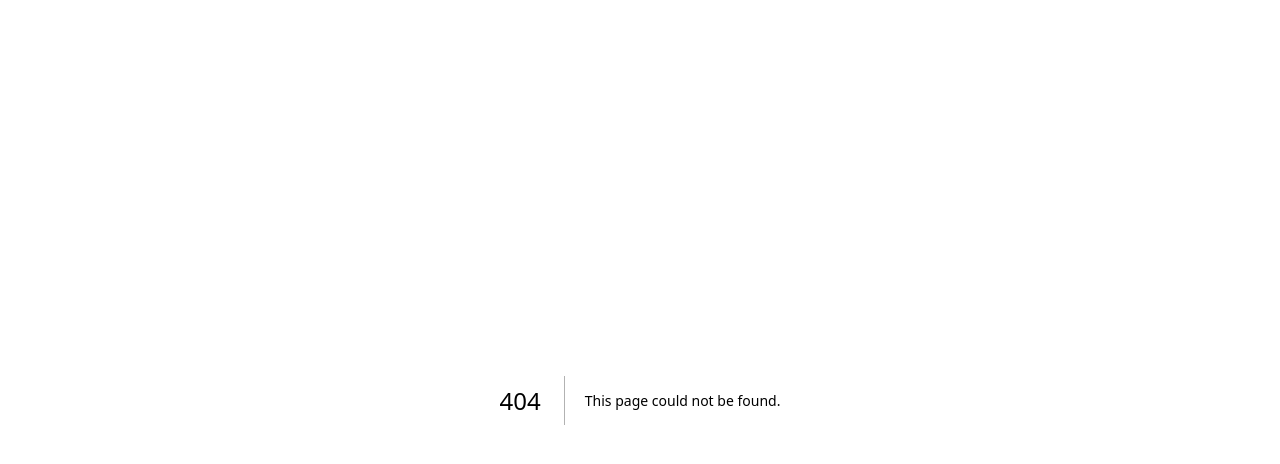
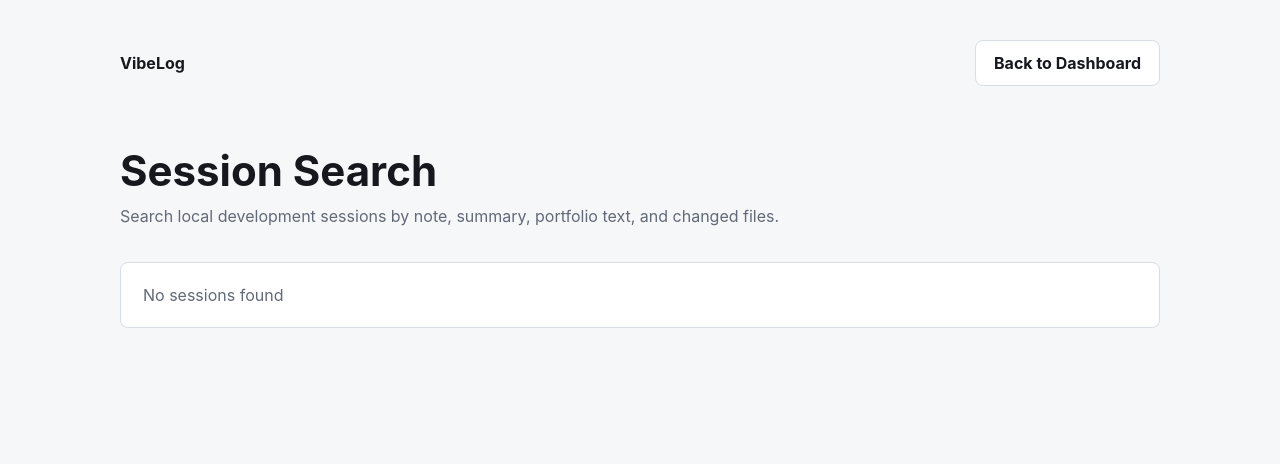
Before and after one commit to letsplaycoding/LetsVibe, a Next.js app in the folder apps/web/: page /dashboard/search in a window 1280 px wide. Before the commit this address had no page. Shown: the top 464 px of the page. Built offline with nearby package versions, Linux system fonts and the light colour scheme.

Commit message:
feat: add session search and filters

```diff
--- a/apps/web/app/dashboard/page.tsx
+++ b/apps/web/app/dashboard/page.tsx
@@ -41,6 +41,9 @@ export default function DashboardPage() {
             VibeLog
           </a>
           <div className="nav-actions">
+            <Link className="button secondary" href="/dashboard/search">
+              Search
+            </Link>
             <Link className="button secondary" href="/dashboard/timeline">
               Timeline
             </Link>
--- /dev/null
+++ b/apps/web/app/dashboard/search/page.tsx
@@ -0,0 +1,34 @@
+import Link from "next/link";
+import { getSearchSessions } from "../../../lib/sessions";
+import { SearchView } from "./search-view";
+
+export const dynamic = "force-dynamic";
+
+export default function SearchPage() {
+  const sessions = getSearchSessions();
+
+  return (
+    <main className="page">
+      <div className="shell">
+        <nav className="nav" aria-label="Main navigation">
+          <Link className="brand" href="/dashboard">
+            VibeLog
+          </Link>
+          <Link className="button secondary" href="/dashboard">
+            Back to Dashboard
+          </Link>
+        </nav>
+
+        <header className="dashboard-header">
+          <h1>Session Search</h1>
+          <p>
+            Search local development sessions by note, summary, portfolio text,
+            and changed files.
+          </p>
+        </header>
+
+        <SearchView sessions={sessions} />
+      </div>
+    </main>
+  );
+}
--- /dev/null
+++ b/apps/web/app/dashboard/search/search-view.tsx
@@ -0,0 +1,183 @@
+"use client";
+
+import Link from "next/link";
+import { useMemo, useState } from "react";
+import type { SearchSession } from "../../../lib/sessions";
+
+type SearchFilter = "today" | "week" | "all";
+type SearchSort = "newest" | "oldest" | "most-changed";
+
+type SearchViewProps = {
+  sessions: SearchSession[];
+};
+
+function isToday(date: Date): boolean {
+  const now = new Date();
+
+  return date.toDateString() === now.toDateString();
+}
+
+function isThisWeek(date: Date): boolean {
+  const now = new Date();
+  const weekAgo = new Date(now);
+  weekAgo.setDate(now.getDate() - 7);
+
+  return date >= weekAgo && date <= now;
+}
+
+function matchesFilter(session: SearchSession, filter: SearchFilter): boolean {
+  if (filter === "all") {
+    return true;
+  }
+
+  const date = new Date(session.createdAt);
+
+  if (Number.isNaN(date.getTime())) {
+    return false;
+  }
+
+  return filter === "today" ? isToday(date) : isThisWeek(date);
+}
+
+function matchesQuery(session: SearchSession, query: string): boolean {
+  const normalizedQuery = query.trim().toLowerCase();
+
+  if (!normalizedQuery) {
+    return true;
+  }
+
+  const searchableText = [
+    session.featureName,
+    session.summary,
+    session.userNote,
+    session.portfolioText,
+    session.changedFiles.join(" ")
+  ]
+    .join(" ")
+    .toLowerCase();
+
+  return searchableText.includes(normalizedQuery);
+}
+
+function sortSessions(
+  sessions: SearchSession[],
+  sort: SearchSort
+): SearchSession[] {
+  return [...sessions].sort((a, b) => {
+    if (sort === "oldest") {
+      return new Date(a.createdAt).getTime() - new Date(b.createdAt).getTime();
+    }
+
+    if (sort === "most-changed") {
+      return b.changedFilesCount - a.changedFilesCount;
+    }
+
+    return new Date(b.createdAt).getTime() - new Date(a.createdAt).getTime();
+  });
+}
+
+export function SearchView({ sessions }: SearchViewProps) {
+  const [query, setQuery] = useState("");
+  const [filter, setFilter] = useState<SearchFilter>("all");
+  const [sort, setSort] = useState<SearchSort>("newest");
+
+  const results = useMemo(() => {
+    const filteredSessions = sessions.filter(
+      (session) => matchesFilter(session, filter) && matchesQuery(session, query)
+    );
+
+    return sortSessions(filteredSessions, sort);
+  }, [filter, query, sessions, sort]);
+
+  if (sessions.length === 0) {
+    return <div className="empty-state">No sessions found</div>;
+  }
+
+  return (
+    <section aria-label="Session search">
+      <div className="search-controls">
+        <label className="search-field">
+          <span>Search sessions</span>
+          <input
+            aria-label="Search sessions"
+            className="search-input"
+            onChange={(event) => setQuery(event.target.value)}
+            placeholder="Search feature, summary, note, portfolio text, or files"
+            type="search"
+            value={query}
+          />
+        </label>
+
+        <label className="sort-field">
+          <span>Sort</span>
+          <select
+            className="select-control"
+            onChange={(event) => setSort(event.target.value as SearchSort)}
+            value={sort}
+          >
+            <option value="newest">Newest</option>
+            <option value="oldest">Oldest</option>
+            <option value="most-changed">Most changed files</option>
+          </select>
+        </label>
+      </div>
+
+      <div className="filter-tabs" role="group" aria-label="Search filters">
+        <button
+          className={filter === "today" ? "active" : ""}
+          onClick={() => setFilter("today")}
+          type="button"
+        >
+          Today
+        </button>
+        <button
+          className={filter === "week" ? "active" : ""}
+          onClick={() => setFilter("week")}
+          type="button"
+        >
+          This Week
+        </button>
+        <button
+          className={filter === "all" ? "active" : ""}
+          onClick={() => setFilter("all")}
+          type="button"
+        >
+          All
+        </button>
+      </div>
+
+      <p className="search-summary">
+        Showing {results.length} of {sessions.length} sessions
+      </p>
+
+      {results.length === 0 ? (
+        <div className="empty-state">No sessions match this search.</div>
+      ) : (
+        <div className="session-list">
+          {results.map((session) => (
+            <Link
+              className="session-card"
+              href={`/dashboard/session/${session.id}`}
+              key={session.id}
+            >
+              <div>
+                <h2>{session.featureName}</h2>
+                <p>{session.summary}</p>
+              </div>
+              <dl className="session-meta">
+                <div>
+                  <dt>Created</dt>
+                  <dd>{session.createdAt}</dd>
+                </div>
+                <div>
+                  <dt>Changed files</dt>
+                  <dd>{session.changedFilesCount}</dd>
+                </div>
+              </dl>
+            </Link>
+          ))}
+        </div>
+      )}
+    </section>
+  );
+}
--- a/apps/web/app/globals.css
+++ b/apps/web/app/globals.css
@@ -524,6 +524,52 @@ h1 {
   color: var(--accent-strong);
 }
 
+.search-controls {
+  align-items: end;
+  display: grid;
+  gap: 14px;
+  grid-template-columns: minmax(0, 1fr) minmax(180px, 240px);
+  margin-bottom: 16px;
+}
+
+.search-field,
+.sort-field {
+  display: grid;
+  gap: 8px;
+}
+
+.search-field span,
+.sort-field span {
+  color: var(--muted);
+  font-size: 12px;
+  font-weight: 700;
+  text-transform: uppercase;
+}
+
+.search-input,
+.select-control {
+  background: var(--panel);
+  border: 1px solid var(--border);
+  border-radius: 8px;
+  color: var(--foreground);
+  font: inherit;
+  min-height: 46px;
+  padding: 10px 12px;
+  width: 100%;
+}
+
+.search-input:focus,
+.select-control:focus {
+  border-color: var(--accent);
+  outline: 2px solid rgba(15, 118, 110, 0.18);
+}
+
+.search-summary {
+  color: var(--muted);
+  font-size: 14px;
+  margin: -8px 0 18px;
+}
+
 .timeline {
   display: grid;
   gap: 28px;
@@ -630,6 +676,10 @@ h1 {
     grid-template-columns: 1fr;
   }
 
+  .search-controls {
+    grid-template-columns: 1fr;
+  }
+
   .timeline-entry {
     grid-template-columns: 1fr;
   }
--- a/apps/web/lib/sessions.ts
+++ b/apps/web/lib/sessions.ts
@@ -22,6 +22,8 @@ export type SessionDetail = DashboardSession & {
 export type PortfolioSession = DashboardSession & {
   portfolioText: string;
 };
+
+export type SearchSession = SessionDetail;
 
 type RawSession = {
   id?: string;
@@ -148,6 +150,28 @@ export function getPortfolioSessions(): PortfolioSession[] {
     );
 }
 
+export function getSearchSessions(): SearchSession[] {
+  const sessionsDir = join(getRepositoryRoot(), ".vibelog", "sessions");
+
+  if (!existsSync(sessionsDir)) {
+    return [];
+  }
+
+  return readdirSync(sessionsDir)
+    .filter((file) => file.endsWith(".json"))
+    .map((file) => {
+      const rawSession = JSON.parse(
+        readFileSync(join(sessionsDir, file), "utf8")
+      ) as RawSession;
+
+      return toSessionDetail(rawSession, file);
+    })
+    .sort(
+      (a, b) =>
+        new Date(b.createdAt).getTime() - new Date(a.createdAt).getTime()
+    );
+}
+
 export function getDashboardSession(id: string): SessionDetail | null {
   const sessionsDir = join(getRepositoryRoot(), ".vibelog", "sessions");
   const sessionPath = join(sessionsDir, `${id}.json`);
```
